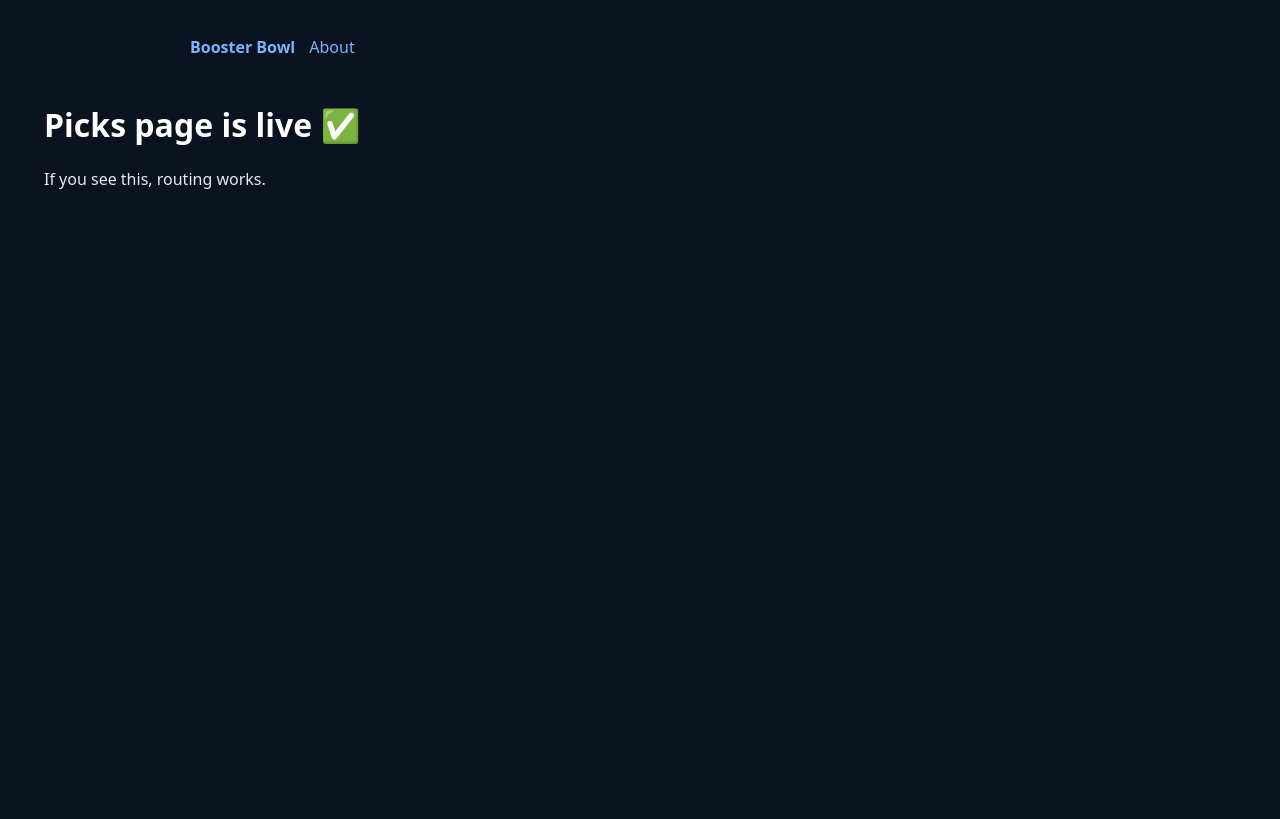
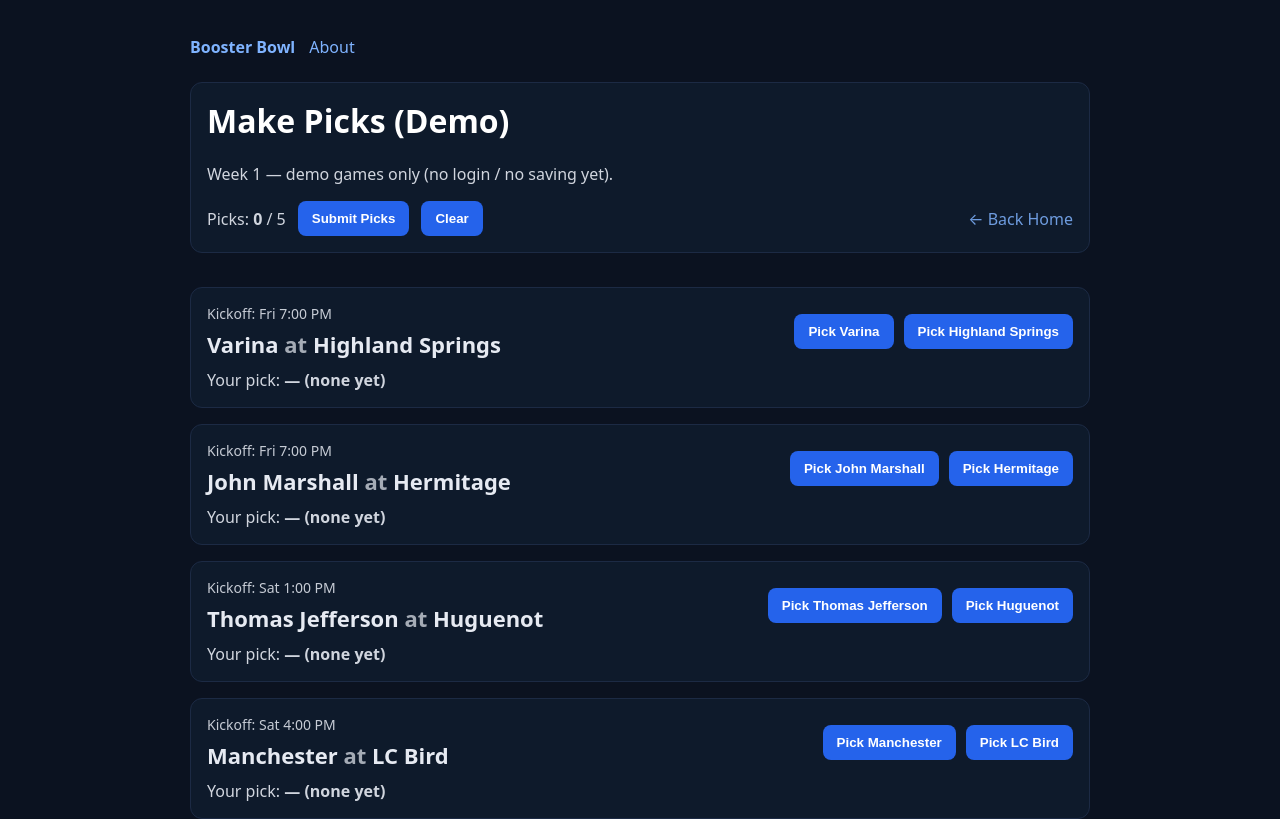
Before and after one commit to Rloney86/booster-bowl, a Next.js app: page /picks in a window 1280 px wide. Shown: the top 819 px of the page. Built offline with nearby package versions, Linux system fonts and the light colour scheme.

Commit message:
Implement game picks with state management
Added game selection functionality with state management for user picks, including submission and clearing options.

```diff
--- a/pages/picks.js
+++ b/pages/picks.js
@@ -1,8 +1,220 @@
+import { useMemo, useState } from "react";
+
+const WEEK = 1; // demo week label
+
 export default function Picks() {
+  const games = useMemo(
+    () => [
+      {
+        id: "g1",
+        away: "Varina",
+        home: "Highland Springs",
+        kickoff: "Fri 7:00 PM",
+      },
+      {
+        id: "g2",
+        away: "John Marshall",
+        home: "Hermitage",
+        kickoff: "Fri 7:00 PM",
+      },
+      {
+        id: "g3",
+        away: "Thomas Jefferson",
+        home: "Huguenot",
+        kickoff: "Sat 1:00 PM",
+      },
+      {
+        id: "g4",
+        away: "Manchester",
+        home: "LC Bird",
+        kickoff: "Sat 4:00 PM",
+      },
+      {
+        id: "g5",
+        away: "Dinwiddie",
+        home: "Prince George",
+        kickoff: "Sat 7:00 PM",
+      },
+    ],
+    []
+  );
+
+  // picks[gameId] = "home" | "away"
+  const [picks, setPicks] = useState({});
+  const [submitted, setSubmitted] = useState(false);
+  const [toast, setToast] = useState("");
+
+  const pickedCount = Object.keys(picks).length;
+
+  function choose(gameId, side) {
+    if (submitted) return;
+    setPicks((prev) => ({ ...prev, [gameId]: side }));
+  }
+
+  function clearAll() {
+    if (submitted) return;
+    setPicks({});
+    setToast("");
+  }
+
+  function submit() {
+    if (submitted) return;
+
+    if (pickedCount !== games.length) {
+      setToast(`Pick ${games.length - pickedCount} more game(s) to submit.`);
+      return;
+    }
+
+    // Demo: no backend yet — just show "submitted" state
+    setSubmitted(true);
+    setToast("✅ Picks submitted (demo). Backend saving comes next.");
+  }
+
   return (
-    <div style={{ padding: 24 }}>
-      <h1>Picks page is live ✅</h1>
-      <p>If you see this, routing works.</p>
+    <div style={{ padding: 24, maxWidth: 900, margin: "0 auto" }}>
+      <div className="card">
+        <h1 style={{ marginTop: 0 }}>Make Picks (Demo)</h1>
+        <p style={{ marginTop: 6, opacity: 0.9 }}>
+          Week {WEEK} — demo games only (no login / no saving yet).
+        </p>
+
+        <div
+          style={{
+            display: "flex",
+            gap: 12,
+            flexWrap: "wrap",
+            alignItems: "center",
+            marginTop: 14,
+          }}
+        >
+          <div style={{ opacity: 0.9 }}>
+            Picks: <b>{pickedCount}</b> / {games.length}
+          </div>
+
+          <button className="button" onClick={submit} disabled={submitted}>
+            {submitted ? "Submitted ✅" : "Submit Picks"}
+          </button>
+
+          <button
+            className="button"
+            onClick={clearAll}
+            disabled={submitted}
+            style={{ opacity: submitted ? 0.6 : 1 }}
+          >
+            Clear
+          </button>
+
+          <a
+            href="/"
+            style={{
+              marginLeft: "auto",
+              textDecoration: "none",
+              opacity: 0.85,
+            }}
+          >
+            ← Back Home
+          </a>
+        </div>
+
+        {toast ? (
+          <div
+            style={{
+              marginTop: 12,
+              padding: 12,
+              borderRadius: 12,
+              border: "1px solid #2a3b57",
+              background: "#0a1322",
+            }}
+          >
+            {toast}
+          </div>
+        ) : null}
+      </div>
+
+      <div style={{ height: 18 }} />
+
+      {games.map((g) => {
+        const picked = picks[g.id]; // "home" | "away" | undefined
+
+        return (
+          <div key={g.id} className="card">
+            <div
+              style={{
+                display: "flex",
+                gap: 12,
+                flexWrap: "wrap",
+                alignItems: "center",
+                justifyContent: "space-between",
+              }}
+            >
+              <div>
+                <div style={{ fontSize: 14, opacity: 0.85 }}>
+                  Kickoff: {g.kickoff}
+                </div>
+                <div style={{ fontSize: 22, fontWeight: 700, marginTop: 6 }}>
+                  {g.away} <span style={{ opacity: 0.7 }}>at</span> {g.home}
+                </div>
+              </div>
+
+              <div style={{ display: "flex", gap: 10, flexWrap: "wrap" }}>
+                <PickButton
+                  label={`Pick ${g.away}`}
+                  active={picked === "away"}
+                  onClick={() => choose(g.id, "away")}
+                  disabled={submitted}
+                />
+                <PickButton
+                  label={`Pick ${g.home}`}
+                  active={picked === "home"}
+                  onClick={() => choose(g.id, "home")}
+                  disabled={submitted}
+                />
+              </div>
+            </div>
+
+            <div style={{ marginTop: 10, opacity: 0.9 }}>
+              Your pick:{" "}
+              <b>
+                {picked
+                  ? picked === "home"
+                    ? g.home
+                    : g.away
+                  : "— (none yet)"}
+              </b>
+            </div>
+          </div>
+        );
+      })}
+
+      <div style={{ height: 18 }} />
+
+      <div className="card">
+        <h2 style={{ marginTop: 0 }}>Next (after demo)</h2>
+        <ol style={{ marginTop: 8, lineHeight: 1.6 }}>
+          <li>Add “Choose Booster Club” → store selection (localStorage first).</li>
+          <li>Add a real “Games” list (Google Sheet / JSON / DB later).</li>
+          <li>Save picks (Vercel KV / Supabase / Firebase).</li>
+          <li>Leaderboard page.</li>
+        </ol>
+      </div>
     </div>
   );
 }
+
+function PickButton({ label, active, onClick, disabled }) {
+  return (
+    <button
+      className="button"
+      onClick={onClick}
+      disabled={disabled}
+      style={{
+        transform: active ? "translateY(-1px)" : "none",
+        outline: active ? "2px solid #3b82f6" : "none",
+        opacity: disabled ? 0.6 : 1,
+      }}
+    >
+      {active ? "✅ " : ""}
+      {label}
+    </button>
+  );
+                }
```
